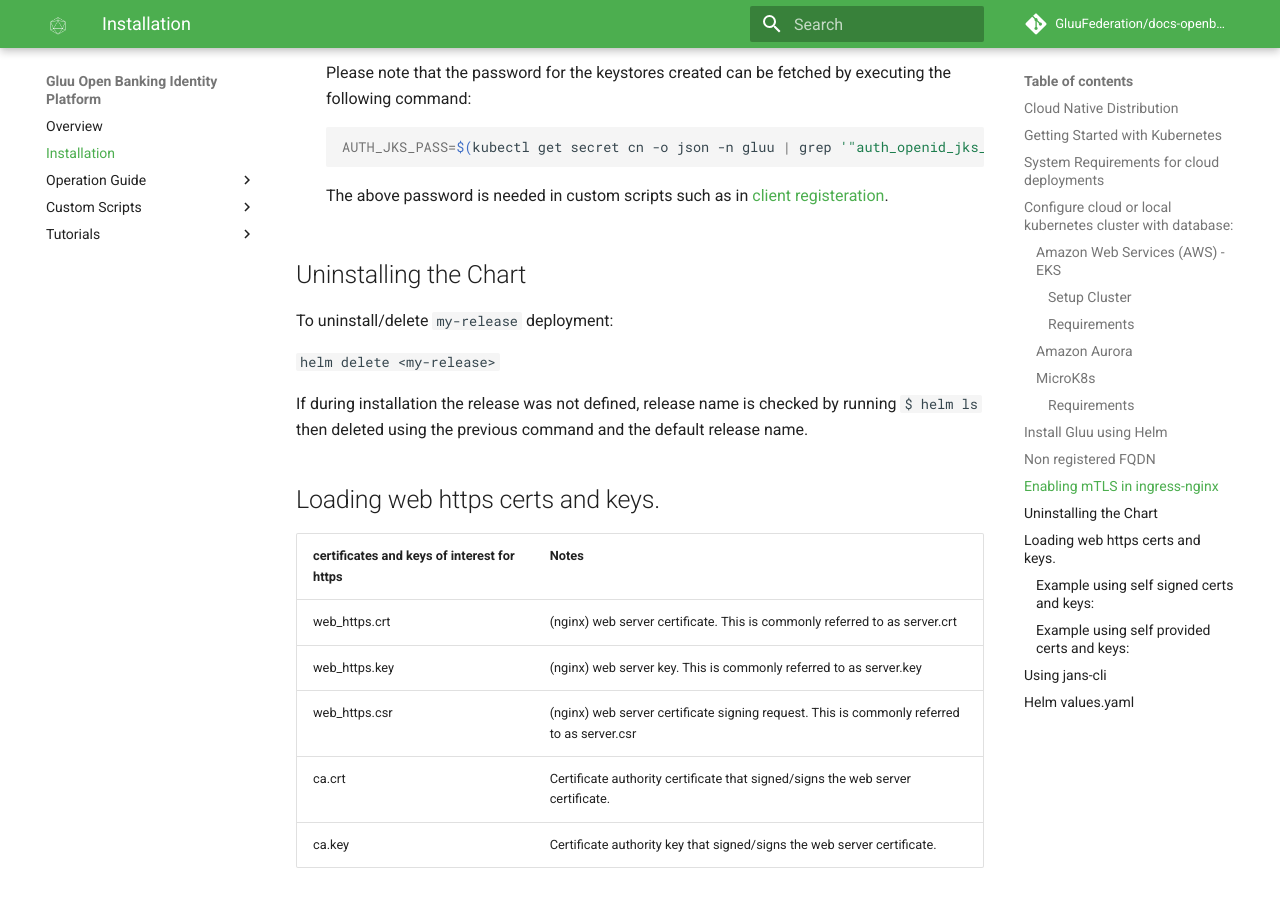
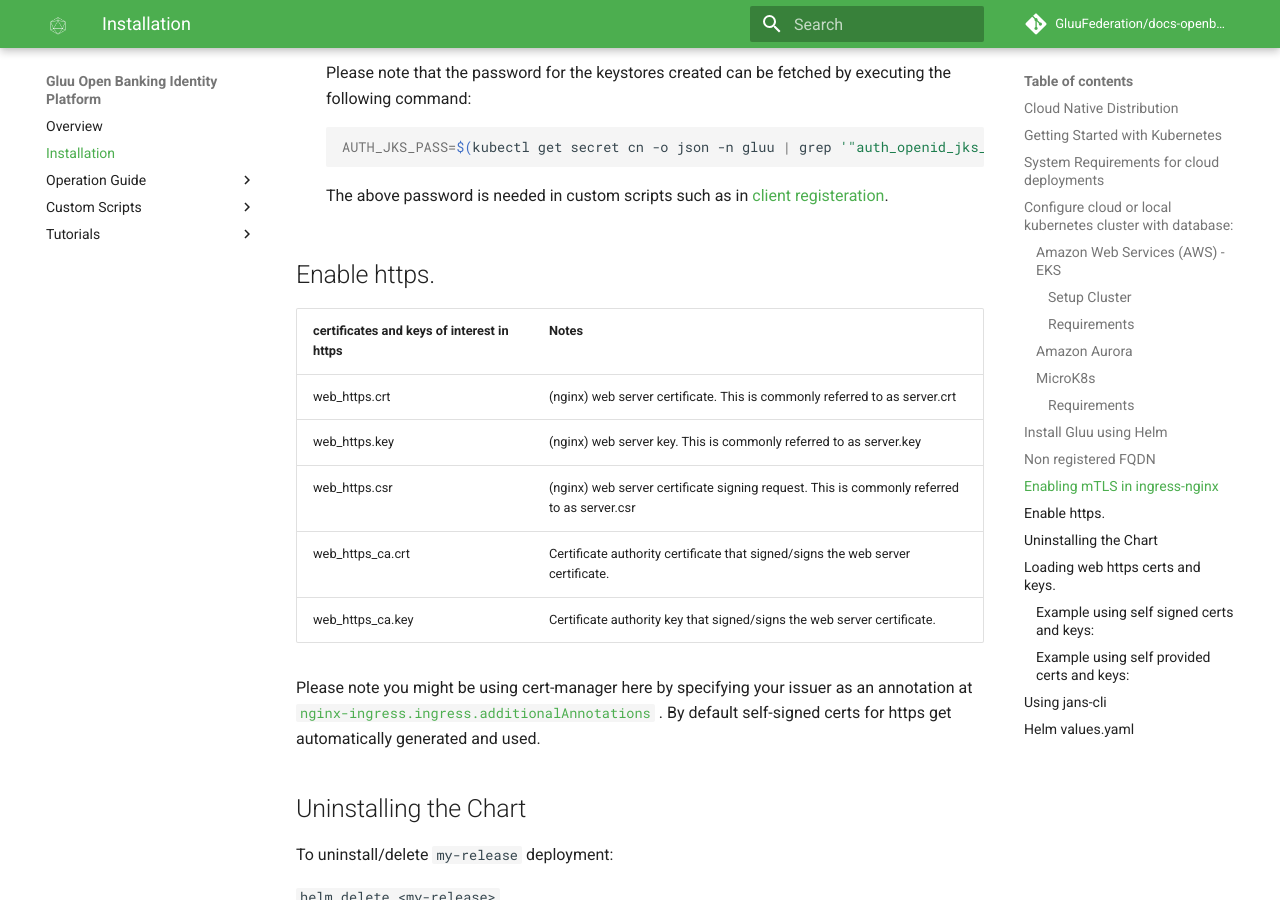
Before and after one commit to GluuFederation/docs-openbanking-prod, an MkDocs documentation site: the page built from docs/source/install-cn.md, in a window 1280 px wide and 900 px high, scrolled down 6368 px. Built offline with MkDocs 1.6.1 and Material for MkDocs 9.7.7, drawn with Linux system fonts in a browser that asks for light colours; comment, search, counter and statistics services are not loaded; some of the changed text lies outside the part shown.

````diff
--- a/docs/source/install-cn.md
+++ b/docs/source/install-cn.md
@@ -199,6 +199,18 @@ If the provided FQDN for Gluu is not globally resolvable map Gluus FQDN at `/etc
      ```
     The above password is needed in custom scripts such as in [client registeration](https://gluu.org/docs/openbanking/scripts/client-registration/#configuring-keys-certificates-and-ssa-validation-endpoints).
 
+## Enable https.
+
+| certificates and keys of interest in https | Notes                                      |
+| ----------------------------------------  | ------------------------------------------ |
+| web_https.crt         | (nginx) web server certificate. This is commonly referred to as server.crt |
+| web_https.key         | (nginx) web server key. This is commonly referred to as server.key |
+| web_https.csr         | (nginx) web server certificate signing request. This is commonly referred to as server.csr |
+| web_https_ca.crt      | Certificate authority certificate that signed/signs the web server certificate. |
+| web_https_ca.key      | Certificate authority key that signed/signs the web server certificate.|
+
+Please note you might be using cert-manager here by specifying your issuer as an annotation at [`nginx-ingress.ingress.additionalAnnotations`](#helm-valuesyaml) . By default self-signed certs for https get automatically generated and used.
+
 ## Uninstalling the Chart
 
 To uninstall/delete `my-release` deployment:
````
Also changed, not shown: other parts of docs/source/install-cn.md (+1 -1 lines), docs/source/tutorials/cn-prod-tutorial.md (+4 -4 lines).
